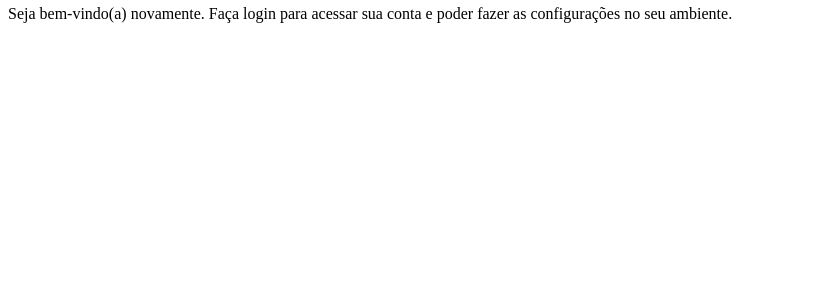
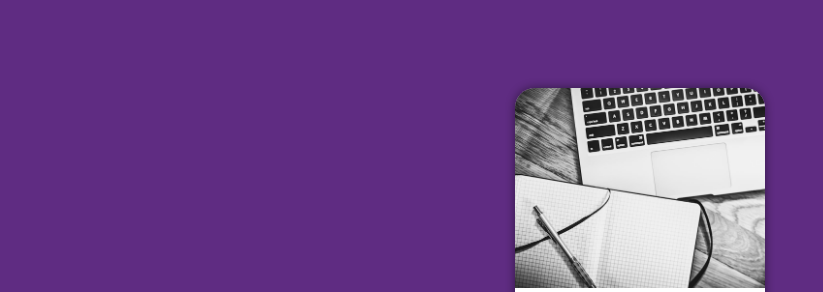
Before and after one commit to Joatanramos/Projeto-login, a plain HTML site: page index.html in a window 1280 px wide. Shown: the part 62-354 px from the top of the page, without its empty margins (0-823 px from the left). Drawn offline with Linux system fonts and the light colour scheme.

Commit message:
Atualizei estilos

```diff
--- a/estilos/style.css
+++ b/estilos/style.css
@@ -5,3 +5,41 @@ paleta de cores
 verde: #9a09d
 lilás: #5f2c82
 */
+* {
+    font-family: system-ui, -apple-system, BlinkMacSystemFont, 'Segoe UI', Roboto, Oxygen, Ubuntu, Cantarell, 'Open Sans', 'Helvetica Neue', sans-serif;
+    margin: 0px;
+    padding: 0px;
+    box-sizing: border-box;
+}
+body, html {
+    background-color: #5f2c82;
+    height: 100vh;
+    width: 100vw;
+}
+main {
+    position: relative;
+    height: 100vh;
+    width: 100vw;
+}
+section#login {
+    position: absolute;
+    top: 50%;
+    left: 50%;
+    transform: translate(-50%, -50%);
+    background-color: white;
+    overflow: hidden;
+    height: 500px;
+    width: 250px;
+    border-radius: 20px;
+    box-shadow: 0px 0px 10px rgba(0, 0, 0, 0.479);
+}
+section#login > div#imagem {
+    background: #5f2c82 url(../imagens/imagem-login.jpg)no-repeat;
+    background-size: cover;
+    height: 200px;
+    display: block;
+}
+section#login > div#formulario {
+    padding: 10px;
+    display: block;
+}
```
